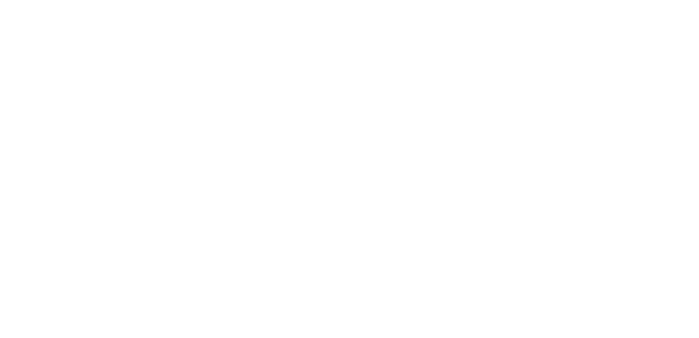
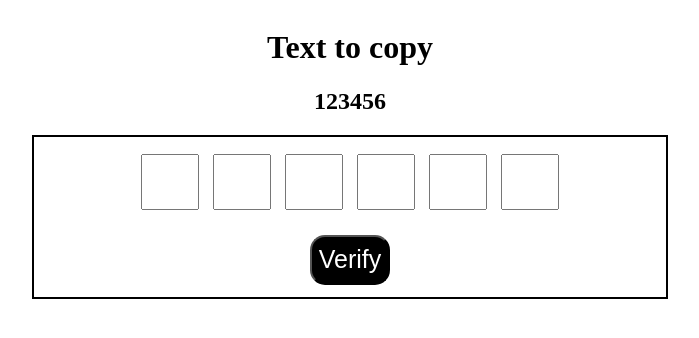
Before and after one commit to asadhmeed2/javascript, a plain HTML site: page js-dom/ex19.2/index.html in a window 1280 px wide. Shown: the whole page, without its empty margins (290-989 px from the left). Drawn offline with Linux system fonts and the light colour scheme.

Commit message:
update ex19.2

```diff
--- a/js-dom/ex19.2/css/style.css
+++ b/js-dom/ex19.2/css/style.css
@@ -0,0 +1,43 @@
+.container{
+    display: flex;
+
+    justify-content: center;
+
+}
+.content-wraper{
+    display: flex;
+    flex-direction: column;
+    align-items: center;
+
+}
+.title-text{
+    text-align: center;
+}
+.inputs input {
+    text-align: center;
+    width: 50px;
+    height: 50px;
+    margin: 5px;
+    font-size: 20px;
+}
+.form-wraper{
+    width: 50%;
+    height: 20vh;
+    display: flex;
+    justify-content: center;
+    align-items: center;
+    text-align: center;
+    border: 2px solid black;
+}
+#submit-btn{
+
+    width: 80px;
+    height: 50px;
+    color: white;
+    background: black;
+    font-size: 25px;
+    margin-top: 20px;
+    border-radius: 15px;
+    cursor: pointer;
+
+}
--- a/js-dom/ex19.2/index.html
+++ b/js-dom/ex19.2/index.html
@@ -8,7 +8,28 @@
     <title>Document</title>
 </head>
 <body>
+<div class="conatiner">
+    <div class="content-wraper">
+        <div class="title-text">
+            <h1>Text to copy</h1>
+            <h2>123456</h2>
+        </div>
+        <div class="form-wraper">
+            <form action=""name='verify'>
+                <div class="inputs">
+                    <input class="input" type="text">
+                    <input class="input" type="text">
+                    <input class="input" type="text">
+                    <input class="input" type="text">
+                    <input class="input" type="text">
+                    <input class="input" type="text">
+                </div>
+                <input id="submit-btn" type="submit" value="Verify">
+            </form>
+        </div>
 
+    </div>
+</div>
 
 
     <script src="js/index.js"></script>
--- a/js-dom/ex19.2/js/index.js
+++ b/js-dom/ex19.2/js/index.js
@@ -0,0 +1,54 @@
+const form = document.querySelector('[name="verify"]');
+const inputs = document.querySelectorAll('.input')
+console.log(form);
+const checkInputLength = (length) => length > 1 && length <= 6;
+
+const checkIfItsNumber = (char) => Number(char) ? true : false;
+
+const checkInputAndMoveToNaxtSibling = (e) => {
+    let input = e.target;
+    console.log("in input event");
+
+
+
+    if (!input.nextElementSibling && input.value) {
+        e.target.value = e.target.value[0] >= 0 ? e.target.value[0] : '';
+
+    } else
+        if (input.nextElementSibling && input.value) {
+            if (input.value >= 0 && input.value <= 9) {
+                e = input.nextElementSibling.focus();
+            } else {
+                console.log('19 input :', input.value);
+                e.target.value = Number(e.target.value) ? e.target.value[0] : '';
+            }
+        } else if (input.previousElementSibling && !input.value) {
+            e = input.previousElementSibling.focus();
+        }
+
+}
+
+
+const handlePaste = (e) => {
+
+    console.log("in paste event");
+    const paste = e.clipboardData.getData('text');
+    console.log(paste);
+
+    inputs.forEach((input, i) => input.value = paste[i] >= 0 && paste[i] <= 9?paste[i]:"");
+
+
+}
+
+
+
+
+form.addEventListener('input', e => {
+    checkInputAndMoveToNaxtSibling(e);
+});
+inputs[0].addEventListener('paste', e => {
+
+        handlePaste(e)
+
+}
+)
```
